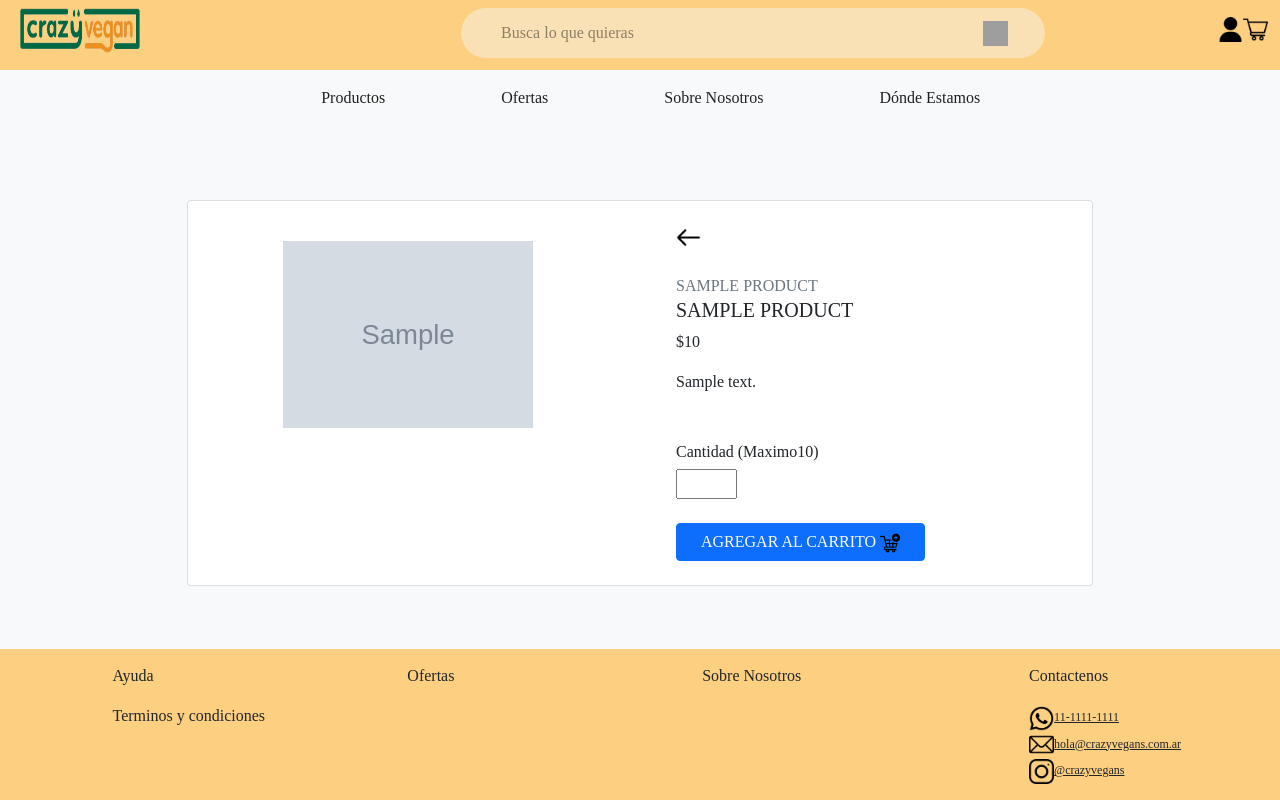
After one commit to No-Country/c11-01-m-python, a Django app: template apps/store/templates/store/product_detail.html in a window 1280 px wide. The commit adds this page. Run offline with Django 3.2, Linux system fonts and the light colour scheme; the template is opened without the code that fills it: most values are stand-ins (such as "Sample title", 1, 10 or a date in 2020); grey boxes marked "Sample" are stand-in pictures; grey boxes are pictures that could not be loaded.

Commit message:
Detail Page add

```diff
--- a/apps/core/templates/core/base.html
+++ b/apps/core/templates/core/base.html
@@ -45,7 +45,7 @@
           </button>
           <div class="collapse navbar-collapse" id="navbarCollapse"  style="margin-left:20%;">
               <div class="navbar-nav">
-                  <a href="#" class="nav-item nav-link nav-item-second">Productos</a>
+                  <a href="/" class="nav-item nav-link nav-item-second">Productos</a>
                   <a href="#" class="nav-item nav-link nav-item-second">Ofertas</a>
                   <a href="/about" class="nav-item nav-link nav-item-second">Sobre Nosotros</a>
                   <a href="/info" class="nav-item nav-link nav-item-second">Dónde Estamos</a>
@@ -60,33 +60,8 @@
         {% endblock %}
       </div>
     <!--Fin del contenido que llenara el Body-->
-       <script src="https://cdn.jsdelivr.net/npm/bootstrap@5.2.3/dist/js/bootstrap.bundle.min.js" integrity="sha384-kenU1KFdBIe4zVF0s0G1M5b4hcpxyD9F7jL+jjXkk+Q2h455rYXK/7HAuoJl+0I4" crossorigin="anonymous"></script>
-
+    <script src="https://cdn.jsdelivr.net/npm/bootstrap@5.2.3/dist/js/bootstrap.bundle.min.js" integrity="sha384-kenU1KFdBIe4zVF0s0G1M5b4hcpxyD9F7jL+jjXkk+Q2h455rYXK/7HAuoJl+0I4" crossorigin="anonymous"></script>
   </body>
-  <footer>
-    <div class="container-fluid footer-class">
-      <div class="row p-3 pb-2 pt-3">
-          <div class="col-xs-12 col-md-6 col-lg-3">
-              <p href="#!" >Ayuda</p>
-              <p href="#!" >Terminos y condiciones</p>
-          </div>
-          <div class="col-xs-12 col-md-6 col-lg-3">
-              <p href="#!" >Ofertas</p>
-          </div>
-          <div class="col-xs-12 col-md-6 col-lg-3">
-              <p href="#!">Sobre Nosotros</p>
-          </div>
-          <div class="col-xs-12 col-md-6 col-lg-3">
-
-              <ul style="list-style-type: none;">
-                  <p>Contactenos</p>
-                  <li><a href="#!" class="text-dark"><img src="{% static "images/icons/whatsapp.png" %}" width="25" height="25">11-1111-1111</a></li>
-                  <li><a href="#!" class="text-dark"> <img src="{% static "images/icons/mail.png" %}" width="25" height="25"></i>hola@crazyvegans.com.ar</a></li>
-                  <li><a href="#!" class="text-dark"><img src="{% static "images/icons/instagram.png" %}" width="25" height="25">@crazyvegans</a></li>
-              </ul>
-          </div>
-      </div>
-    </div>
-  </footer>
+  {% include "core/footer.html" %}
 
 </html>
--- a/apps/core/templates/core/footer.html
+++ b/apps/core/templates/core/footer.html
@@ -1,16 +1,16 @@
 {% load static %}
-
+<footer>
     <div class="container-fluid footer-class">
-    <div class="row p-3 pb-2 pt-3">
+      <div class="row" style="padding-left:8%;">
           <div class="col-xs-12 col-md-6 col-lg-3">
-            <p href="#!" >Ayuda</p>
-            <p href="#!" >Terminos y condiciones</p>
+              <p href="/info" >Ayuda</p>
+              <p href="#" >Terminos y condiciones</p>
           </div>
           <div class="col-xs-12 col-md-6 col-lg-3">
               <p href="#!" >Ofertas</p>
           </div>
           <div class="col-xs-12 col-md-6 col-lg-3">
-            <p href="#!">Sobre Nosotros</p>
+              <p href="/about">Sobre Nosotros</p>
           </div>
           <div class="col-xs-12 col-md-6 col-lg-3">
 
@@ -18,8 +18,9 @@
                   <p>Contactenos</p>
                   <li><a href="#!" class="text-dark"><img src="{% static "images/icons/whatsapp.png" %}" width="25" height="25">11-1111-1111</a></li>
                   <li><a href="#!" class="text-dark"> <img src="{% static "images/icons/mail.png" %}" width="25" height="25"></i>hola@crazyvegans.com.ar</a></li>
-                <li><a href="#!" class="text-dark"><img src="{% static "images/icons/instagram.png" %}" width="25" height="25">@crazyvegans</a></li>
+                  <li><a href="https://www.instagram.com/crazyvegancba/?igshid=ZGUzMzM3NWJiOQ%3D%3D" class="text-dark"><img src="{% static "images/icons/instagram.png" %}" width="25" height="25">@crazyvegans</a></li>
               </ul>
           </div>
       </div>
     </div>
+  </footer>
--- a/apps/core/templates/core/mainpage.html
+++ b/apps/core/templates/core/mainpage.html
@@ -1,15 +1,15 @@
 {% extends 'core/base.html' %}
 
-{%block title%} <p>Products</p> {%endblock%}
+{%block title%} Products {%endblock%}
 {% block content%}
 <div class="container-fluid" style="margin-left: 7%;">
     <div class="row p-3 pb-2 pt-3">
         {% for product in products%}
             <div class="card col-xs-12 col-md-6 col-lg-3" style="width: 18rem; margin: 10px">
-                <img src="{{ product.image_product.url }}" class="card-img-top" style="width: 250px; height: 200px;">
+                <a href="{% url 'product_detail' product.slug %}" style="text-decoration:none; color: #000000; opacity:0.87;"><img src="{{ product.image_product.url }}" class="card-img-top" style="width: 250px; height: 200px;"></a>
                 <div class="card-body">
                     <div style="display: flex; flex-direction: row">
-                        <h5 class="card-title">{{ product.name_product }}</h5>
+                        <h5 class="card-title"> <a href="{% url 'product_detail' product.slug %}" style="text-decoration:none; color: #000000; opacity:0.87;">{{ product.name_product }}</a></h5>
                     </div>
                     <strong class="card-text">{{ product.price_product}}</strong>
                     <p class="card-text">{{ product.description_product}}</p>
--- a/apps/core/urls.py
+++ b/apps/core/urls.py
@@ -1,8 +1,9 @@
-from django.urls import path
+from django.urls import path, include
 from .views import mainpage, about, info
 
 urlpatterns = [
     path('', mainpage, name='mainpage'),
     path('about/', about, name='about'),
     path('info/', info, name='info'),
+    path('', include('apps.store.urls')),
 ]
--- /dev/null
+++ b/apps/store/templates/store/product_detail.html
@@ -0,0 +1,40 @@
+{% extends 'core/base.html' %}
+{% load static %}
+{%block title%} Detalle del Producto {%endblock%}
+
+{% block content %}
+<div class="container mt-5 mb-5">
+    <div class="row d-flex justify-content-center">
+        <div class="col-md-10">
+            <div class="card">
+                <div class="row">
+                    <div class="col-md-6">
+                        <div class="images p-3">
+                            <div class="text-center p-4"> <img src="{{ product.image_product.url }}" width="250" /> </div>
+                        </div>
+                    </div>
+                    <div class="col-md-6">
+                        <div class="product p-4">
+                            <div class="d-flex justify-content-between align-items-center">
+                                <a href="/"class="d-flex align-items-center"> <img src="{% static "images/icons/back.png" %}" width="25" height="25"> </a>
+                            </div>
+                            <div class="mt-4 mb-3"> <span class="text-uppercase text-muted brand">{{ product.name_category }}</span>
+                                <h5 class="text-uppercase">{{product.name_product}}</h5>
+                                <div class="price d-flex flex-row align-items-center"> <span class="act-price">${{ product.price_product }}</span>
+                                </div>
+                            </div>
+                            <p class="about">{{ product.description_product }}</p>
+                            <div class="sizes mt-5">
+                                <h6>Cantidad (Maximo10)</h6>
+                                <input type="number" id="quantity" name="quantity" min="1" max="10" />
+                                {% comment %} <h6 class="">Cantidad (Maximo 10)</h6> <label class="radio"> <input type="radio" name="size" value="S" checked> <span>S</span> </label> <label class="radio"> <input type="radio" name="size" value="M"> <span>M</span> </label> <label class="radio"> <input type="radio" name="size" value="L"> <span>L</span> </label> <label class="radio"> <input type="radio" name="size" value="XL"> <span>XL</span> </label> <label class="radio"> <input type="radio" name="size" value="XXL"> <span>XXL</span> </label> {% endcomment %}
+                            </div>
+                            <div class="cart mt-4 align-items-center"> <button class="btn btn-primary text-uppercase mr-2 px-4">Agregar al carrito <img src="{% static "images/icons/add-to-cart.png" %}" width="20" height="20"></button>  </div>
+                        </div>
+                    </div>
+                </div>
+            </div>
+        </div>
+    </div>
+</div>
+{%endblock%}
--- /dev/null
+++ b/apps/store/urls.py
@@ -0,0 +1,6 @@
+from django.urls import path
+from apps.store.views import product_detail
+
+urlpatterns = [
+    path('<slug:slug>/', product_detail, name='product_detail'),
+]
--- a/crazyvegans_ecommerce/static/css/styles.css
+++ b/crazyvegans_ecommerce/static/css/styles.css
@@ -3,8 +3,8 @@ body {
     width: 100%;
     background-color: #f8f9fa;
     font-family: montserrat;
-    position: relative;
-    padding-bottom: 3em;
+    display: flex;
+    flex-direction: column;
     min-height: 100vh;
 }
 
@@ -111,10 +111,8 @@ h1 {
 /*Footer  Color: #fdcf81*/
 footer {
     background-color: #fdcf81;
-    position: absolute;
-    bottom: 0;
-    width: 100%;
-    padding-top: 3em;
+    margin-top: auto;
+    padding-top: 15px;
 }
 footer a {
     font-size: 12px;
```
Also changed, not shown: apps/store/views.py (+6 -1 lines), crazyvegans_ecommerce/static/images/icons/add-to-cart.png (added), crazyvegans_ecommerce/static/images/icons/back.png (added). Lines whose indentation alone changed are shown as unchanged.
